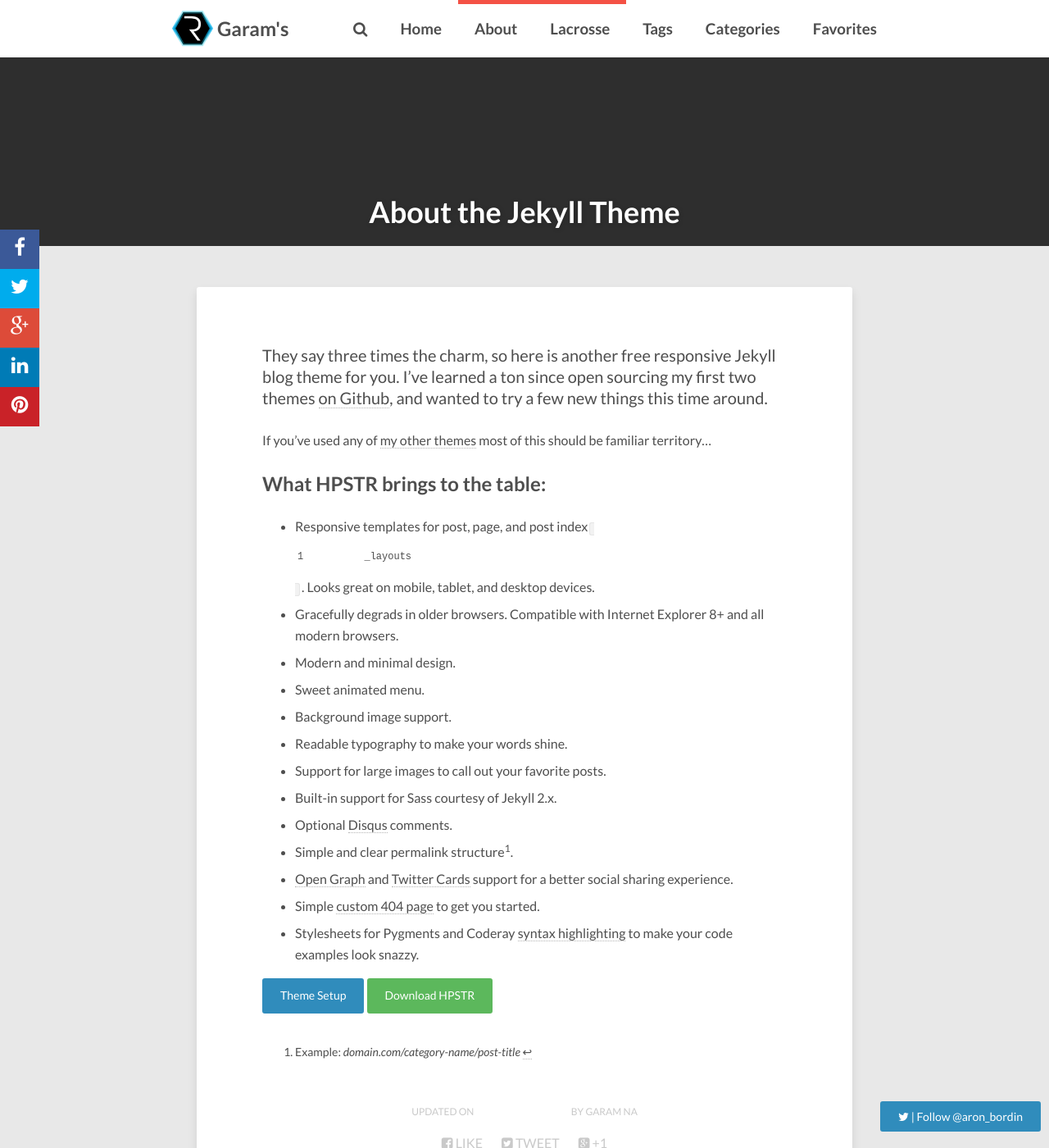
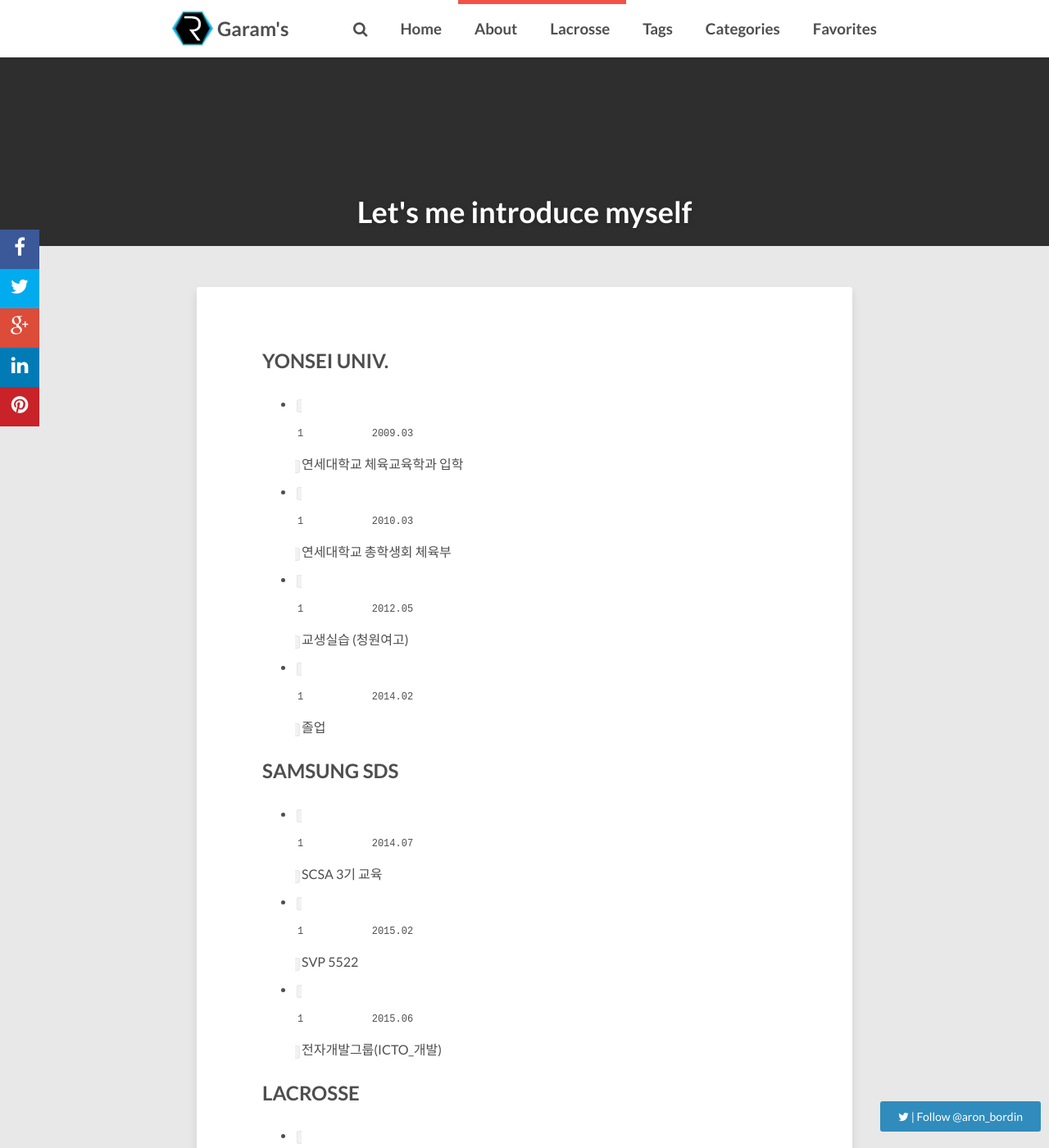
Before and after one commit to garam901127/garam901127.github.io, a Jekyll site: the page built from about/index.md, in a window 1280 px wide and 1400 px high. Shown: the whole window at 82% size. Built offline with Jekyll 4.4.1, drawn with Linux system fonts in a browser that asks for light colours; nearby versions of some CDN libraries; comment, search, counter and statistics services are not loaded; some of the changed text lies outside the part shown.

Commit message:
update introduce

```diff
--- a/about/index.md
+++ b/about/index.md
@@ -1,34 +1,40 @@
 ---
 layout: page
-title: About the Jekyll Theme
+title: Let's me introduce myself
 image:
   feature: abstract-5.jpg
   credit: dargadgetz
   creditlink: http://www.dargadgetz.com/ios-7-abstract-wallpaper-pack-for-iphone-5-and-ipod-touch-retina/
-comments: false
-modified: 2014-12-24
+comments: true
+modified: 2015-11-09
 ---
 
-They say three times the charm, so here is another free responsive Jekyll blog theme for you. I've learned a ton since open sourcing my first two themes [on Github](http://github.com/mmistakes), and wanted to try a few new things this time around.
+## YONSEI UNIV.
+* `2009.03` 연세대학교 체육교육학과 입학
+* `2010.03` 연세대학교 총학생회 체육부
+* `2012.05` 교생실습 (청원여고)
+* `2014.02` 졸업
 
-If you've used any of [my other themes](http://mademistakes.com/work/jekyll-themes/) most of this should be familiar territory...
+## SAMSUNG SDS
+* `2014.07` SCSA 3기 교육
+* `2015.02` SVP 5522
+* `2015.06` 전자개발그룹(ICTO_개발)
 
-## What HPSTR brings to the table:
+## LACROSSE
+* `2012.03` 연세여자라크로스 가입
+* `2012.07` 2012 여름리그_연세대
+* `2012.08` 2013 국가대표 선발전
+* `2012.11` 2012 대학리그 [우승]_연세대
 
-* Responsive templates for post, page, and post index `_layouts`. Looks great on mobile, tablet, and desktop devices.
-* Gracefully degrads in older browsers. Compatible with Internet Explorer 8+ and all modern browsers.
-* Modern and minimal design.
-* Sweet animated menu.
-* Background image support.
-* Readable typography to make your words shine.
-* Support for large images to call out your favorite posts.
-* Built-in support for Sass courtesy of Jekyll 2.x.
-* Optional [Disqus](http://disqus.com) comments.
-* Simple and clear permalink structure[^1].
-* [Open Graph](https://developers.facebook.com/docs/opengraph/) and [Twitter Cards](https://dev.twitter.com/docs/cards) support for a better social sharing experience.
-* Simple [custom 404 page]({{ site.url }}/404.html) to get you started.
-* Stylesheets for Pygments and Coderay [syntax highlighting]({{ site.url }}/code-highlighting-post/) to make your code examples look snazzy.
+* `2013.06` 2013 ASPAC
+* `2013.07` 2013 FIL Women's Lacrosse WorldCup
+* `2013.08` 2013 여름리그_연세대
+* `2013.11` 2013 대학리그 [우승]_연세대
 
-<div markdown="0"><a href="{{ site.url }}/theme-setup/" class="btn btn-info">Theme Setup</a> <a href="https://github.com/mmistakes/hpstr-jekyll-theme" class="btn btn-success">Download HPSTR</a></div>
+* `2014.01` 2014 인도어리그_LTE [우승]
+* `2014.07` 2014 여름리그_SIGMA [우승]
+* `2014.08` 2015 국가대표 선발전
 
-[^1]: Example: *domain.com/category-name/post-title*
+* `2015.01` 2015 인도어리그_SIGMA [우승]
+* `2015.07` 2015 ASPAC
+* `2015.08` 2015 여름리그_SIGMA [우승]
```
